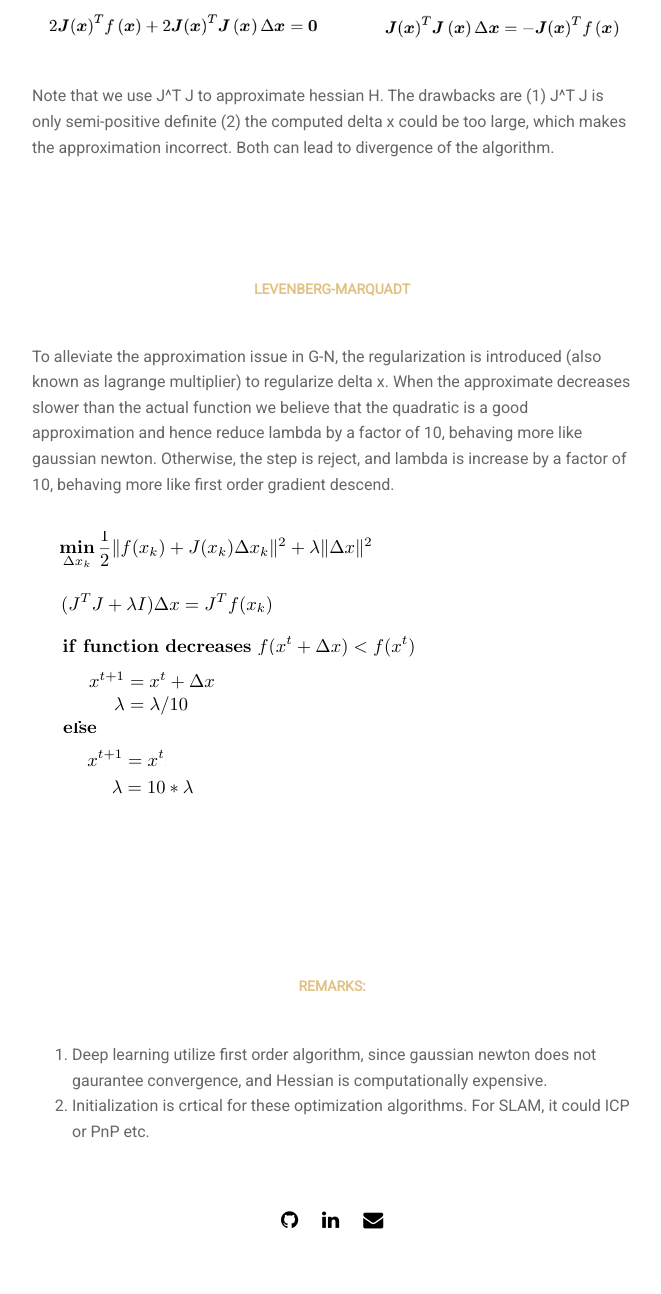
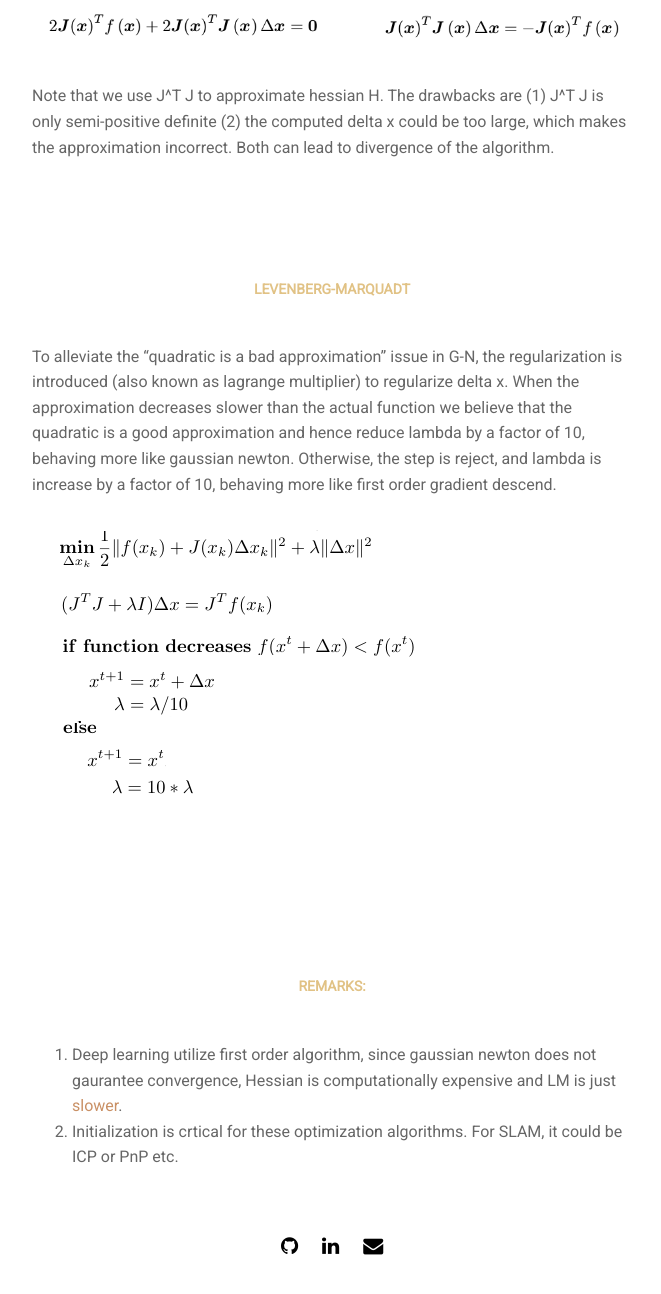
Before and after one commit to Dung-Han-Lee/Dung-Han-Lee.github.io, a Jekyll site: the page built from _posts/2020-12-02-SLAM02 .md, in a window 1280 px wide and 1400 px high, scrolled down 1050 px. Shown: the top 1294 px of the window, without its empty margins (308-969 px from the left). Built offline with Jekyll 4.4.1, drawn with Linux system fonts in a browser that asks for light colours; nearby versions of some CDN libraries; some of the changed text lies outside the part shown.

Commit message:
fix some typos

```diff
--- a/_posts/2020-12-02-SLAM02 .md
+++ b/_posts/2020-12-02-SLAM02 .md
@@ -17,10 +17,10 @@ By approximating the objective function f(x) (instead of f(x)^2 )as first order
 Note that we use J^T J to approximate hessian H. The drawbacks are (1) J^T J is only semi-positive definite (2) the computed delta x could be too large, which makes the approximation incorrect. Both can lead to divergence of the algorithm.
 
 ### Levenberg-Marquadt
-To alleviate the approximation issue in G-N, the regularization is introduced (also known as lagrange multiplier) to regularize delta x. When the approximate decreases slower than the actual function we believe that the quadratic is a good approximation and hence reduce lambda by a factor of 10, behaving more like gaussian newton. Otherwise, the step is reject, and lambda is increase by a factor of 10, behaving more like first order gradient descend.
+To alleviate the "quadratic is a bad approximation" issue in G-N, the regularization is introduced (also known as lagrange multiplier) to regularize delta x. When the approximation decreases slower than the actual function we believe that the quadratic is a good approximation and hence reduce lambda by a factor of 10, behaving more like gaussian newton. Otherwise, the step is reject, and lambda is increase by a factor of 10, behaving more like first order gradient descend.
 
 <img src="/assets/img/posts/SLAM_05.png" alt="conversion" class="responsive"/>
 
 ### Remarks:
-1. Deep learning utilize first order algorithm, since gaussian newton does not gaurantee convergence, and Hessian is computationally expensive.
-2. Initialization is crtical for these optimization algorithms. For SLAM, it could ICP or PnP etc.
+1. Deep learning utilize first order algorithm, since gaussian newton does not gaurantee convergence, Hessian is computationally expensive and LM is just [slower](https://arxiv.org/pdf/2002.12642.pdf).
+2. Initialization is crtical for these optimization algorithms. For SLAM, it could be ICP or PnP etc.
```
Also changed, not shown: other parts of _posts/2020-12-02-SLAM02 .md (+1 -1 lines), _posts/2020-12-19-ORB.md (+3 -3 lines).
